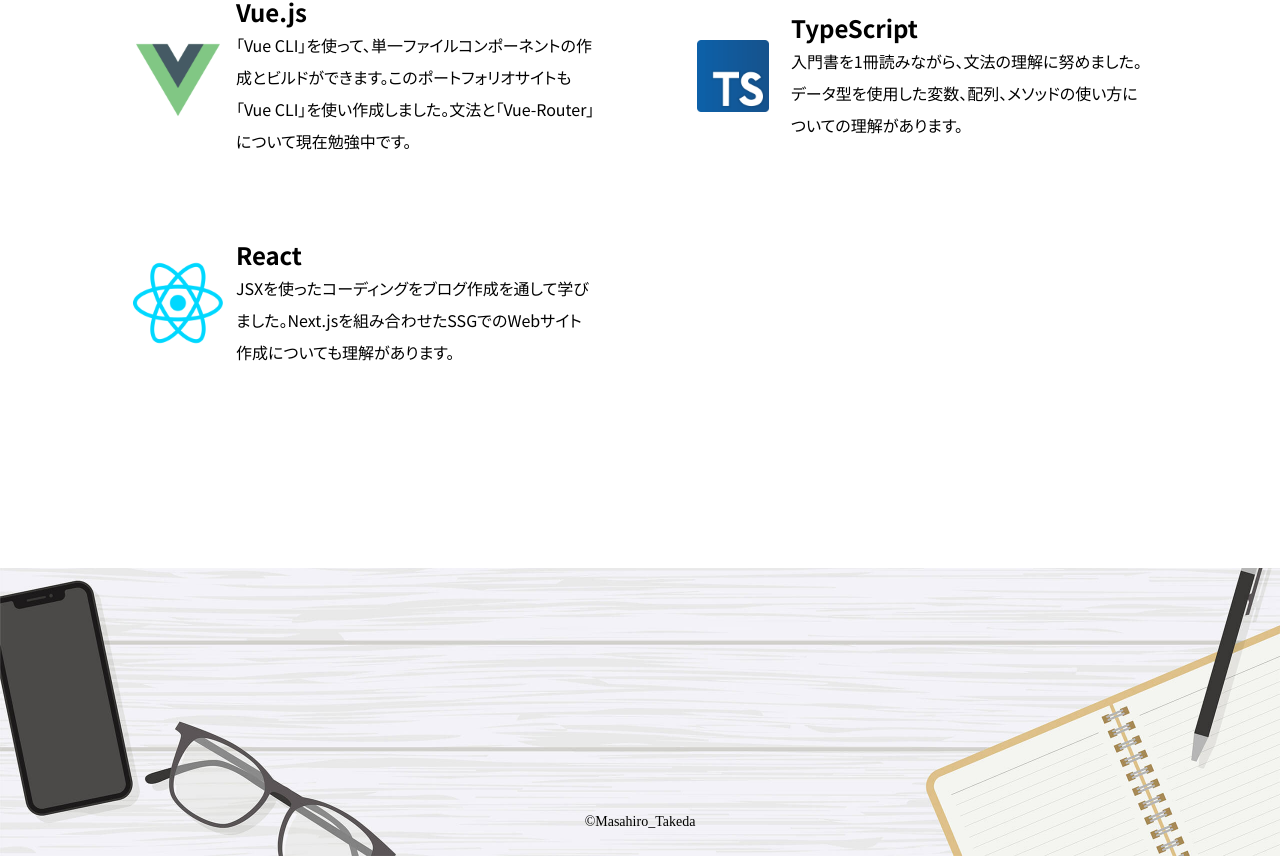
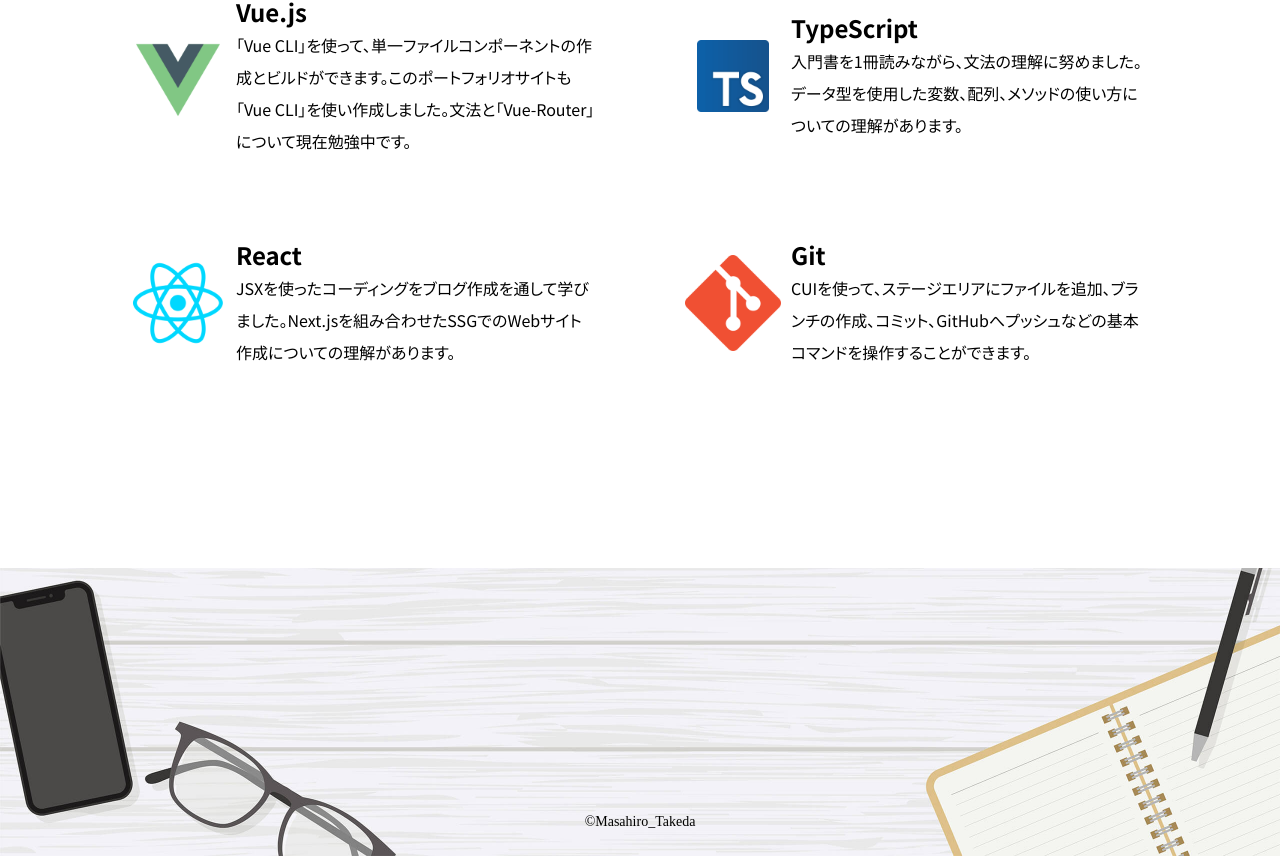
Before and after one commit to tkd-masa/portfolio-site, a Vue app: page / in a window 1280 px wide. Shown: the part 4546-5402 px from the top of the page. Built offline with nearby package versions, Linux system fonts and the light colour scheme; a web font is replaced by a local one.

Commit message:
gitのスキル項目を追加

```diff
--- a/src/components/SkillsArea.vue
+++ b/src/components/SkillsArea.vue
@@ -51,8 +51,14 @@ const items: { id: number; title: string; desc: string; img_src: string }[] = [
   {
     id: 9,
     title: 'React',
-    desc: 'JSXを使ったコーディングをブログ作成を通して学びました。Next.jsを組み合わせたSSGでのWebサイト作成についても理解があります。',
+    desc: 'JSXを使ったコーディングをブログ作成を通して学びました。Next.jsを組み合わせたSSGでのWebサイト作成についての理解があります。',
     img_src: require('../assets/img/react_icon.png'),
+  },
+  {
+    id: 10,
+    title: 'Git',
+    desc: 'CUIを使って、ステージエリアにファイルを追加、ブランチの作成、コミット、GitHubへプッシュなどの基本コマンドを操作することができます。',
+    img_src: require('../assets/img/git_icon.png'),
   }
 ]
 </script>
```
Also changed, not shown: src/assets/img/git_icon.png (added).
